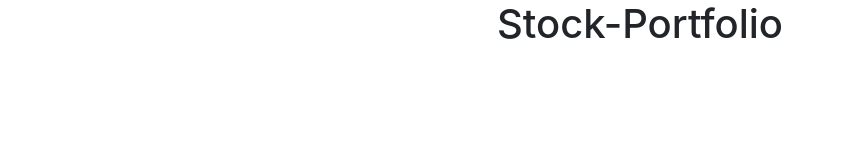
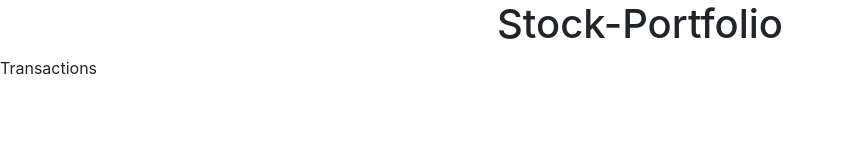
Before and after one commit to Raf-Batista/Stock-Portfolio, a React (Create React App) app in the folder stock-portfolio-frontend/: page /transactions in a window 1280 px wide. Shown: the top 160 px of the page, without its empty margins (0-844 px from the left). Built offline with nearby package versions, Linux system fonts and the light colour scheme.

Commit message:
Create Portfolio.js and Transaction.js

```diff
--- a/stock-portfolio-frontend/src/App.js
+++ b/stock-portfolio-frontend/src/App.js
@@ -5,6 +5,8 @@ import { Navbar } from './components/Navbar';
 import { Route, Switch } from 'react-router-dom';
 import Register from './components/Register';
 import Login from './components/Login';
+import Portfolio from './components/Portfolio';
+import Transactions from './components/Transactions';
 
 function App() {
   return (
@@ -12,9 +14,10 @@ function App() {
       <Home />
       <Navbar />
       <Switch>
-
         <Route exact path='/register' component={Register} />
         <Route exact path='/login' component={Login} />
+        <Route exact path='/portfolio' component={Portfolio} />
+        <Route exact path='/transactions' component={Transactions} />
       </Switch>
     </div>
   );
--- /dev/null
+++ b/stock-portfolio-frontend/src/components/Portfolio.js
@@ -0,0 +1,13 @@
+import React, { Component } from 'react'
+
+class Portfolio extends Component {
+    render() {
+        return (
+            <div>
+                Portfolio
+            </div>
+        )
+    }
+}
+
+export default Portfolio
--- /dev/null
+++ b/stock-portfolio-frontend/src/components/Transactions.js
@@ -0,0 +1,13 @@
+import React, { Component } from 'react'
+
+class Transactions extends Component {
+    render() {
+        return (
+            <div>
+                Transactions
+            </div>
+        )
+    }
+}
+
+export default Transactions
```
